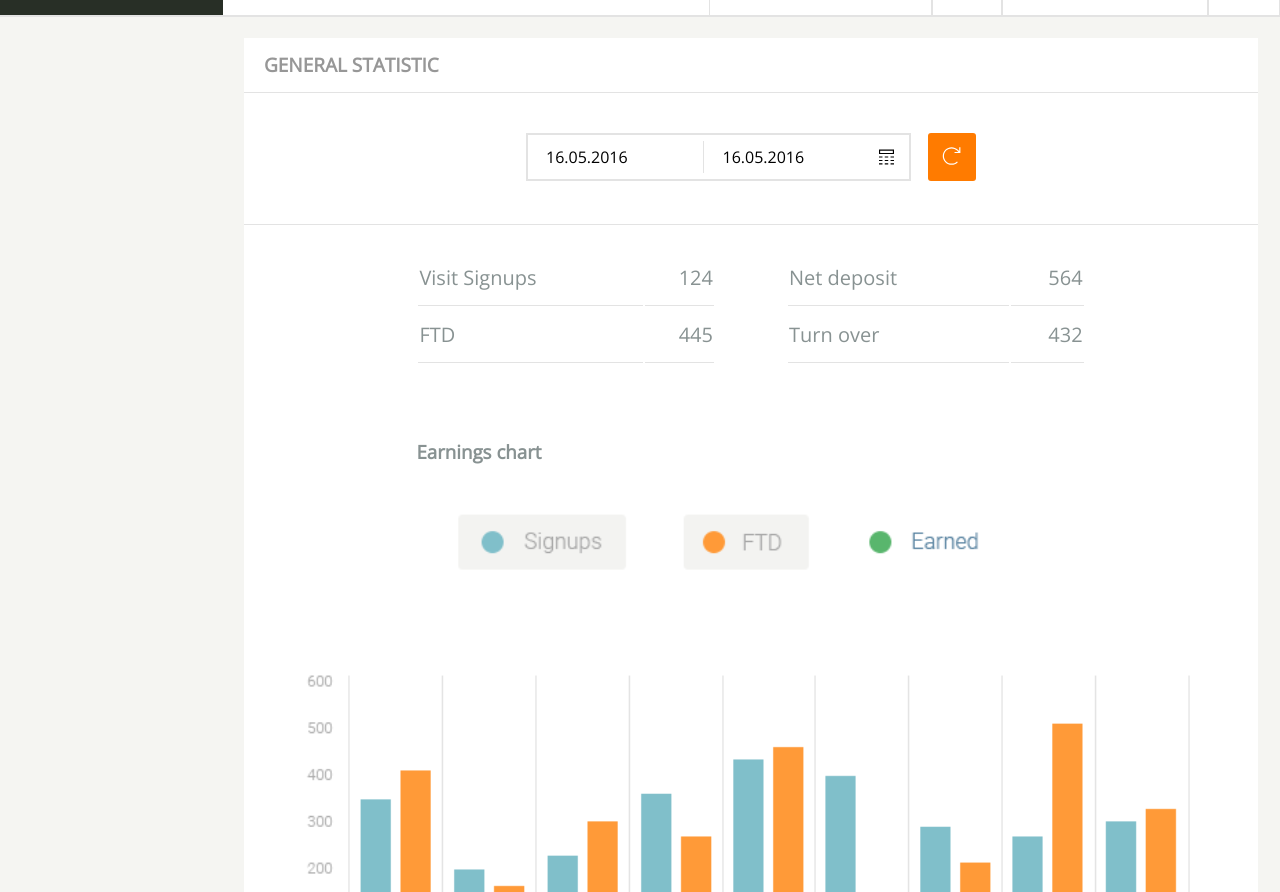
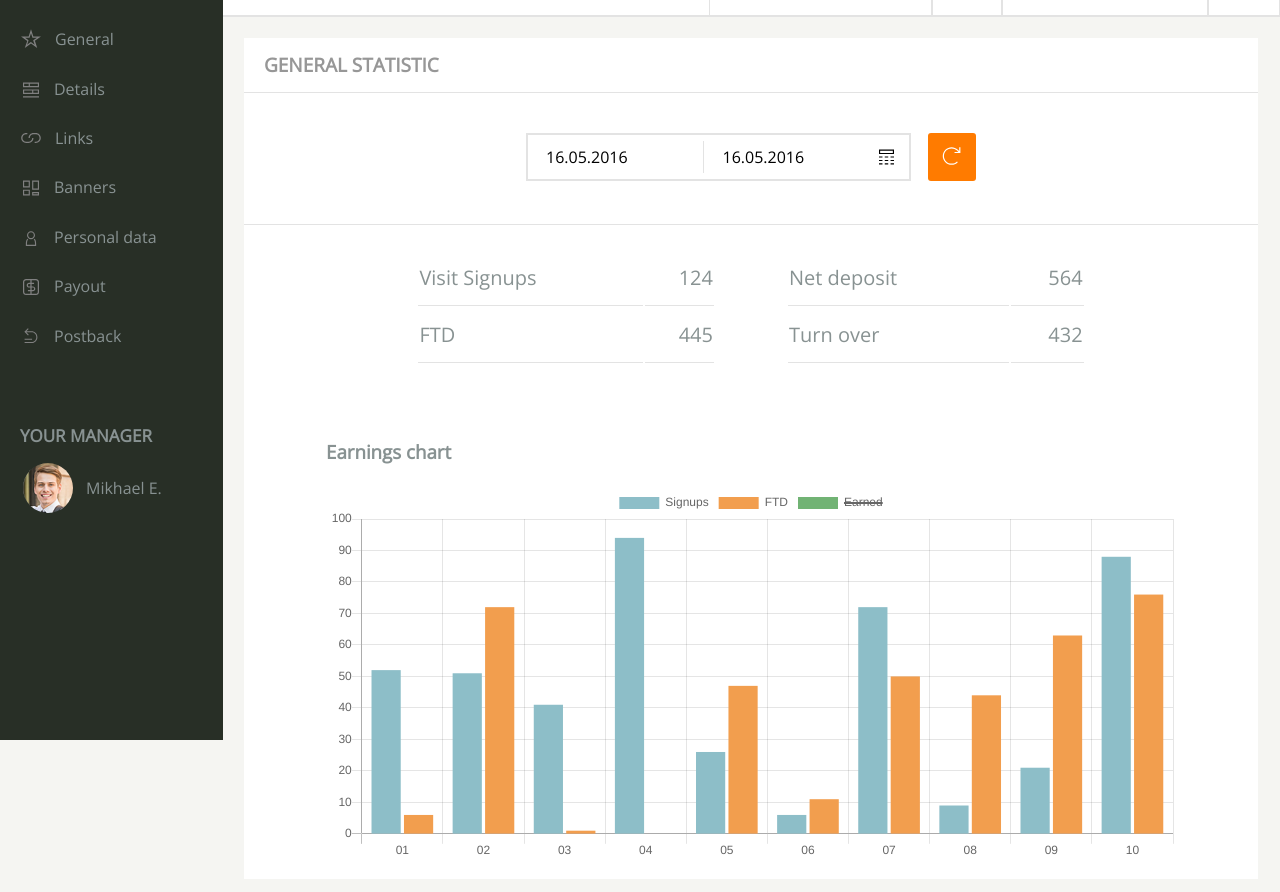
Before and after one commit to Kamil-96/solo-project-1, a website: page src/index.html in a window 1280 px wide. Shown: the part 60-952 px from the top of the page. Drawn offline with nearby package versions, Linux system fonts and the light colour scheme; files that its build step writes are made by us from their sources; a web font is replaced by a local one.

Commit message:
Fix sidebar

```diff
--- a/package.json
+++ b/package.json
@@ -1,5 +1,5 @@
 {
-    "name": "fer-07-project",
+    "name": "task-runner",
     "version": "1.0.0",
     "description": "",
     "main": "index.html",
@@ -8,7 +8,6 @@
         "init:dirs": "mkdirp dist src/sass src/css src/vendor src/images src/js",
         "init:files": "touch README.md src/index.html src/sass/style.scss src/js/script.js",
         "init:gitignore": "curl https://raw.githubusercontent.com/github/gitignore/master/Node.gitignore -o .gitignore",
-        "init:gitignore:custom": "echo \"dist\" >> .gitignore",
         "test": "npm-run-all test:*",
         "test:html": "html-validate dist/*.html",
         "test:js": "eslint src/js/",
--- a/src/index.html
+++ b/src/index.html
@@ -93,7 +93,7 @@
             </div>
             <div class="chart-wrapper">
               <h3>Earnings chart</h3>
-              <img src="images/earnigs-chart.png" alt="">
+              <canvas id="myChart" width="450" height="200"><img src="images/earnigs-chart.png" alt=""></canvas>
             </div>
           </section>
           <section class="general-links">
@@ -175,6 +175,7 @@
       </div>
     </div>
 
+    <script src="https://cdnjs.cloudflare.com/ajax/libs/Chart.js/2.4.0/Chart.min.js"></script>
     <script src="js/script.js"></script>
   </body>
 </html>
--- a/src/js/script.js
+++ b/src/js/script.js
@@ -1,9 +1,53 @@
+/* eslint-disable */
+
 function toggleMenu(visible) {
   document.querySelector('.sidebar').classList.toggle('hidden', visible);
 }
+
+if (window.innerWidth > 790) {
+  document.querySelector('.sidebar').classList.remove('hidden');
+}
+
 
 document.querySelector('.hamburger').addEventListener('click', function(element) {
   element.preventDefault();
   toggleMenu();
   console.log('Clicked');
 });
+
+/* Plugin for chart */
+
+var ctx = document.getElementById('myChart').getContext('2d');
+
+var chart = new Chart(ctx, {
+  // 1
+  type: 'bar',
+  data: {
+    // 2
+    labels: ["01", "02", "03", "04", "05", "06", "07", "08", "09", "10"],
+    // 3
+    datasets: [{
+      // 4
+      label: "Signups",
+      // 5
+      backgroundColor: '#8DBEC8',
+      borderColor: '#8DBEC8',
+      // 6
+      data: [ 52, 51, 41, 94, 26, 6, 72, 9, 21, 88 ],
+    },
+    {
+      label: "FTD",
+      backgroundColor: '#F29E4E',
+      borderColor: '#F29E4E',
+      data: [ 6, 72, 1, 0, 47, 11, 50, 44, 63, 76 ],
+    },
+    {
+      label: "Earned",
+      backgroundColor: '#71B374',
+      borderColor: '#71B374',
+      data: [ 59, 49, 68, 90, 67, 41, 13, 38, 48, 48 ],
+      // 7
+      hidden: true,
+    }]
+  },
+});
--- a/src/sass/sections/_general_statistic.scss
+++ b/src/sass/sections/_general_statistic.scss
@@ -107,12 +107,12 @@
       margin: 0 auto;
       padding-top: 57px;
       text-align: center;
+      max-width: 850px;
 
       h3 {
         color: $paragraph-color;
         margin-bottom: 25px;
         text-align: left;
-        margin-left: 17%;
       }
 
       img {
@@ -129,7 +129,6 @@
 
     .list-of-links {
       margin: 0 auto;
-      //width: 65%;
 
       table {
         height: 690px;
```
